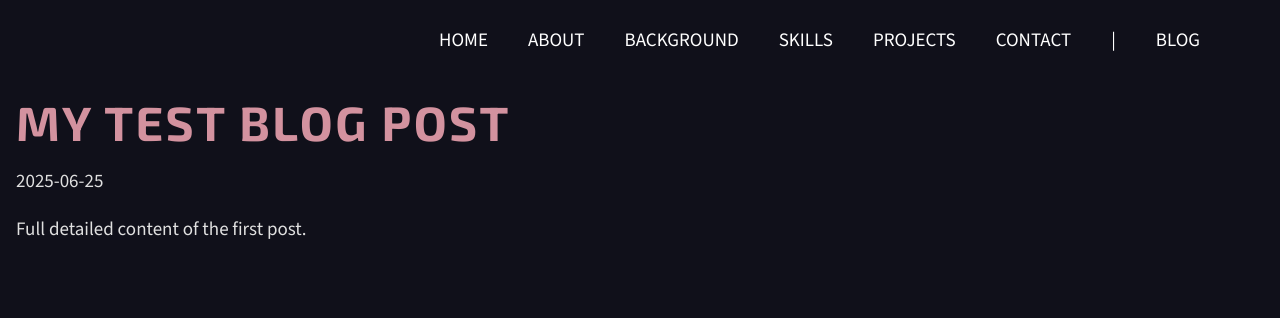
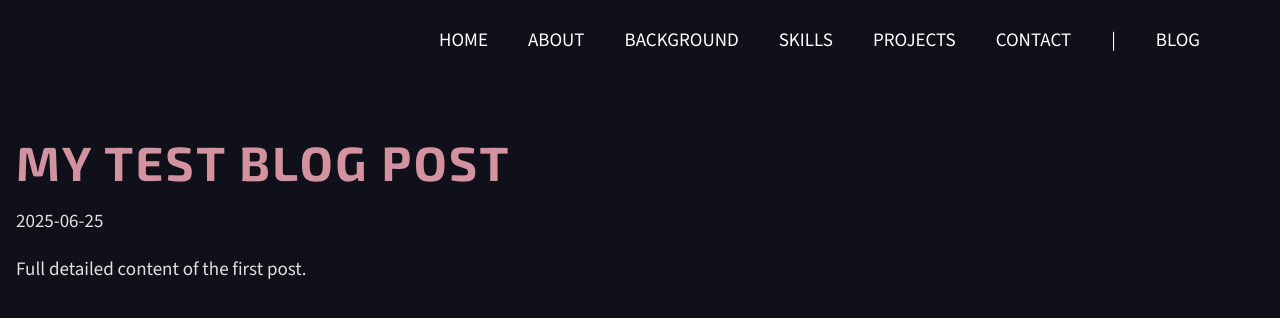
Before and after one commit to Emmelie83/PortfolioReact, a React (Vite) app: page /blog/my-test-blog-post in a window 1280 px wide. Shown: the top 318 px of the page. Built offline with nearby package versions, Linux system fonts and the light colour scheme.

Commit message:
Add padding top to blog posts

```diff
--- a/src/pages/BlogPost.tsx
+++ b/src/pages/BlogPost.tsx
@@ -10,7 +10,7 @@ export default function BlogPost() {
 		return (
 			<div className="max-w-screen-xl mx-auto p-4">
 				<NavBar />
-				<div className="pt-20">
+				<div className="pt-30">
 					<h1 className="text-3xl font-bold">Post not found</h1>
 				</div>
 			</div>
@@ -20,7 +20,7 @@ export default function BlogPost() {
 	return (
 		<div className="max-w-screen-xl mx-auto p-4">
 			<NavBar />
-			<div className="pt-20">
+			<div className="pt-30">
 				<h1 className="text-3xl font-bold mb-4">{post.title}</h1>
 				<p className="mb-4">{post.date}</p>
 				<p>{post.content}</p>
```
